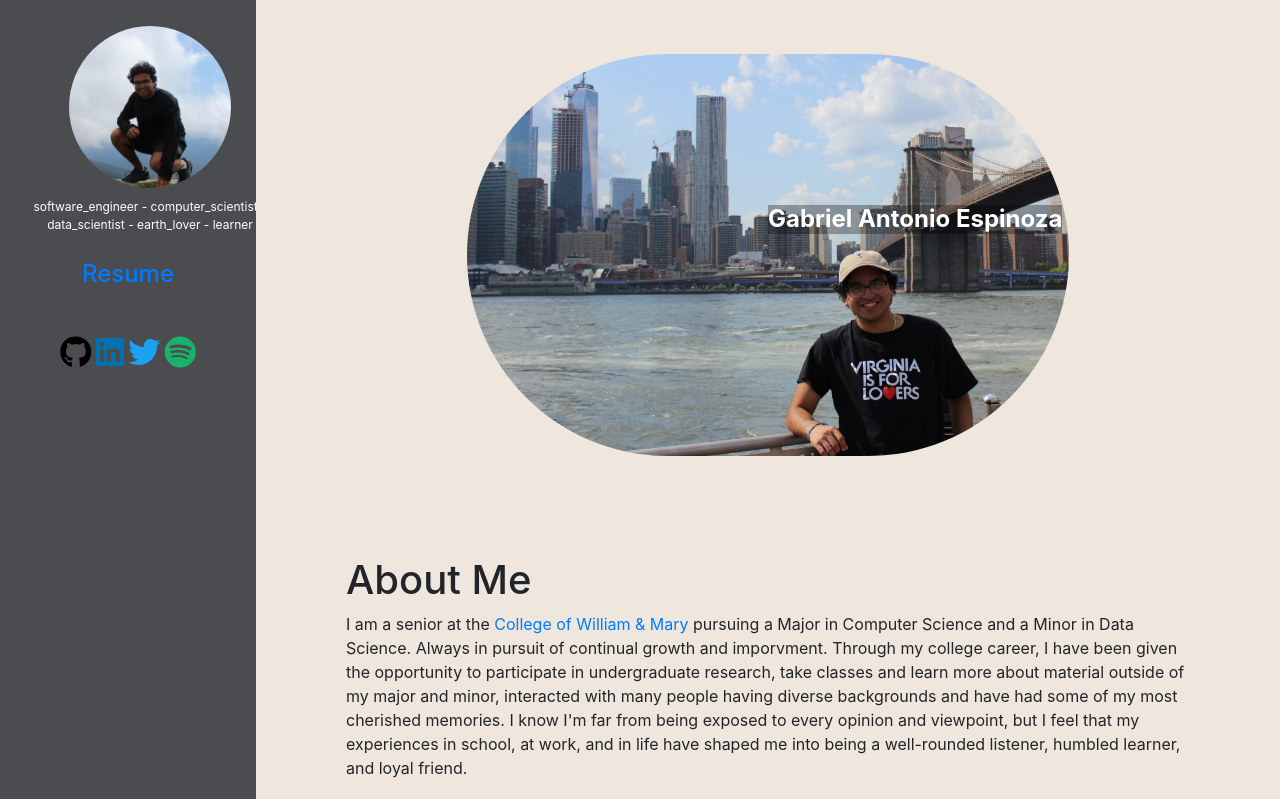
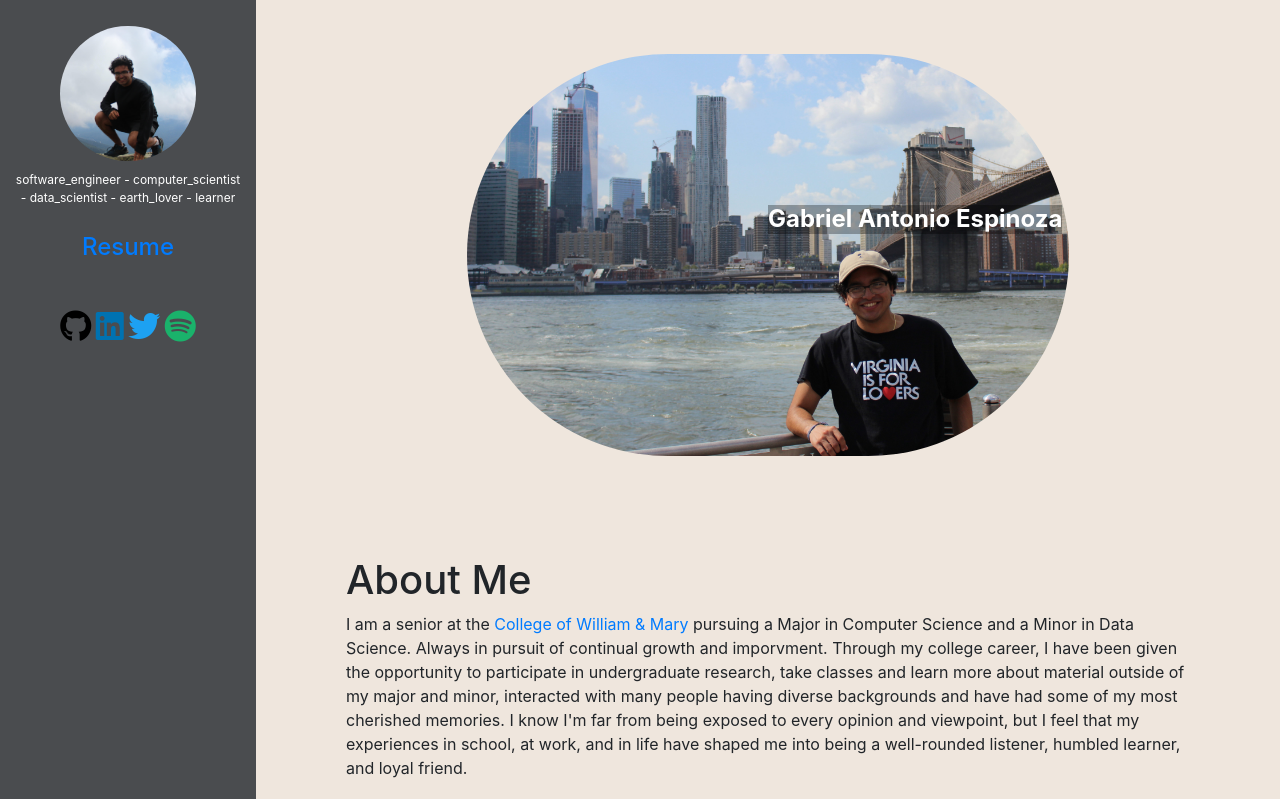
Before and after one commit to gaespinoza/Home, a Flask app: page / in a window 1280 px wide. Shown: the part 56-855 px from the top of the page. Run offline with Flask 2, Linux system fonts and the light colour scheme; some libraries are stand-ins or nearby versions.

Commit message:
pls work

```diff
--- a/mycode/static/css/index.css
+++ b/mycode/static/css/index.css
@@ -47,7 +47,7 @@ img {
 }
 
 .minWidth {
-  min-width: 300px !important;
+  min-width: 200px !important;
 }
 
 .myIcons {
```
